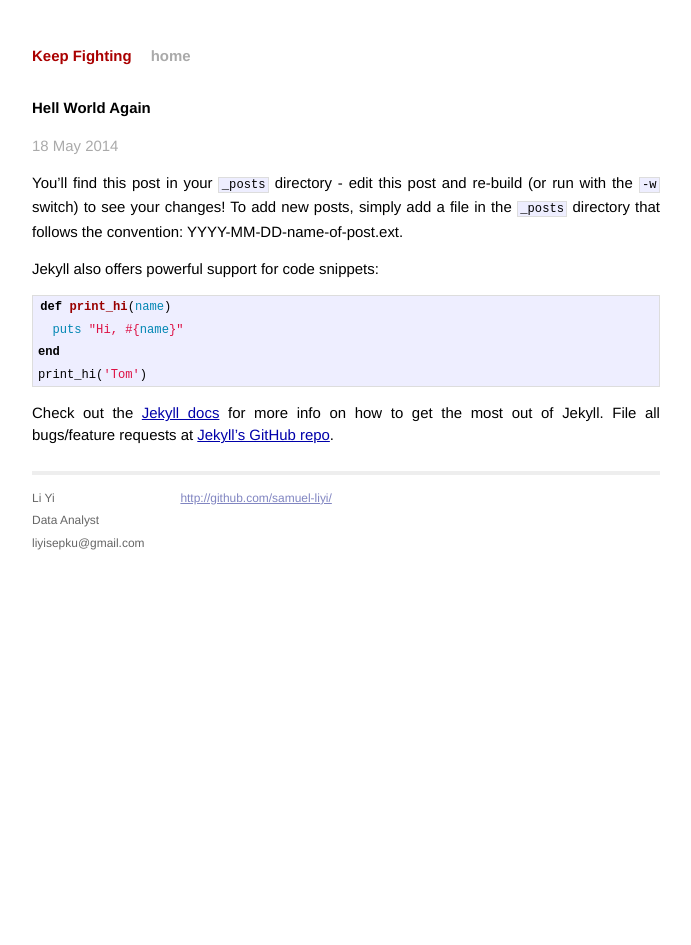
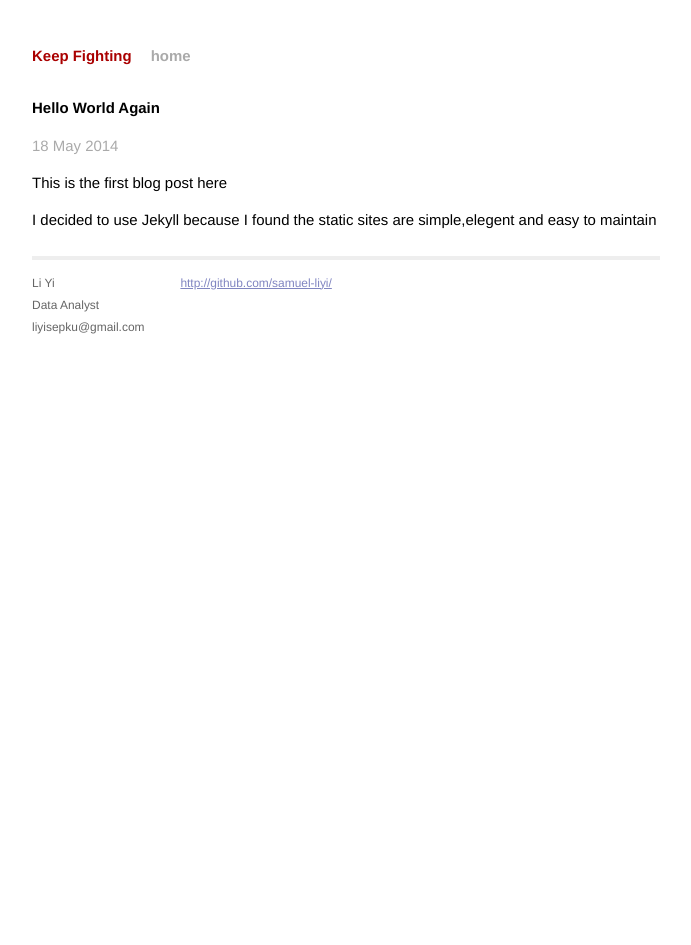
Before and after one commit to samuel-liyi/samuel-liyi.github.io, a Jekyll site: the page built from _posts/2014-05-18-welcome-to-jekyll.markdown, in a window 1280 px wide. Shown: the whole page, without its empty margins (294-985 px from the left). Built offline with Jekyll 4.4.1, drawn with Linux system fonts in a browser that asks for light colours; Markdown is read by kramdown in place of the engine named in the settings.

Commit message:
Update 2014-05-18-welcome-to-jekyll.markdown

```diff
--- a/_posts/2014-05-18-welcome-to-jekyll.markdown
+++ b/_posts/2014-05-18-welcome-to-jekyll.markdown
@@ -1,23 +1,13 @@
 ---
 layout: post
-title:  "Hell World Again"
+title:  "Hello World Again"
 date:   2014-05-18 00:08:51
 categories: jekyll update
 ---
 
-You'll find this post in your `_posts` directory - edit this post and re-build (or run with the `-w` switch) to see your changes!
-To add new posts, simply add a file in the `_posts` directory that follows the convention: YYYY-MM-DD-name-of-post.ext.
+This is the first blog post here
 
-Jekyll also offers powerful support for code snippets:
-
-{% highlight ruby %}
-def print_hi(name)
-  puts "Hi, #{name}"
-end
-print_hi('Tom')
-{% endhighlight %}
-
-Check out the [Jekyll docs][jekyll] for more info on how to get the most out of Jekyll. File all bugs/feature requests at [Jekyll's GitHub repo][jekyll-gh].
+I decided to use Jekyll because I found the static sites are simple,elegent and easy to maintain
 
 [jekyll-gh]: https://github.com/mojombo/jekyll
 [jekyll]:    http://jekyllrb.com
```
